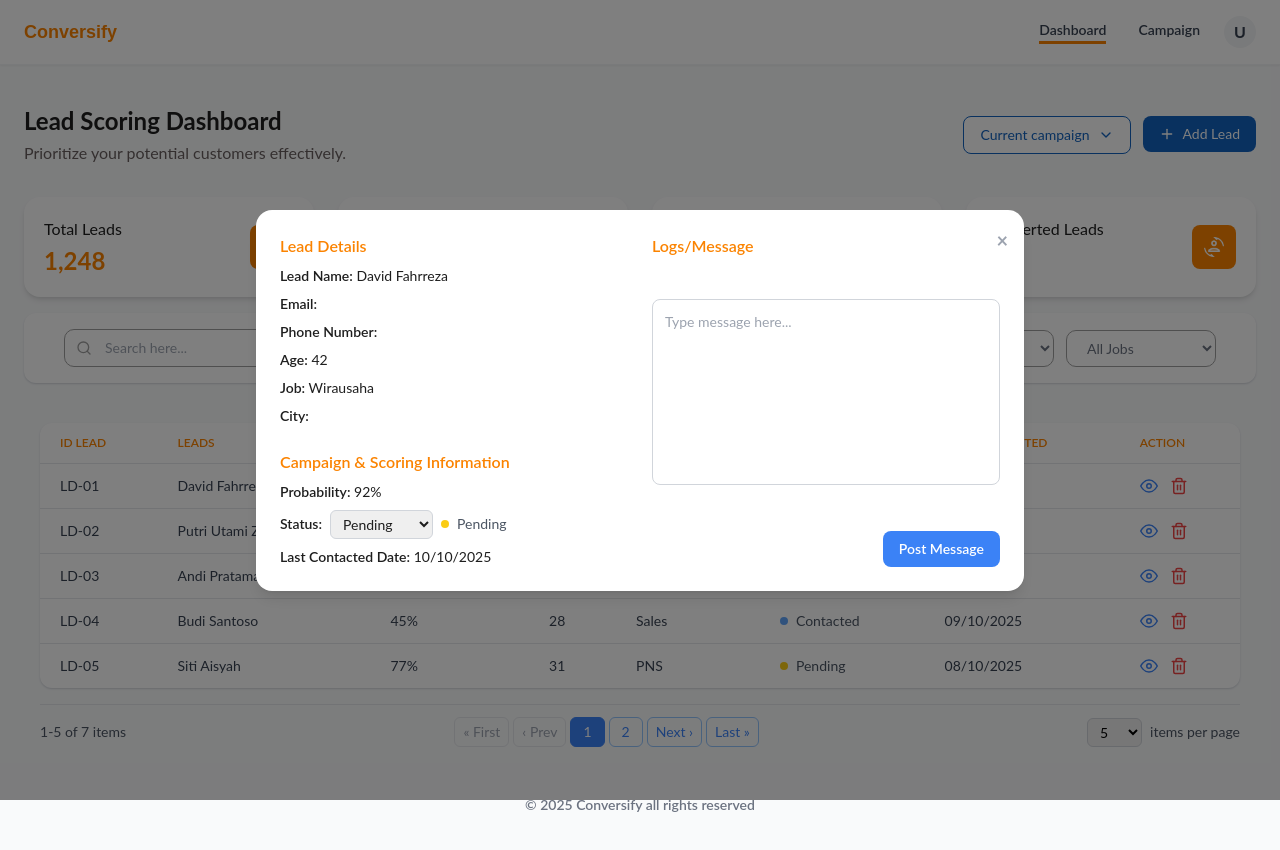
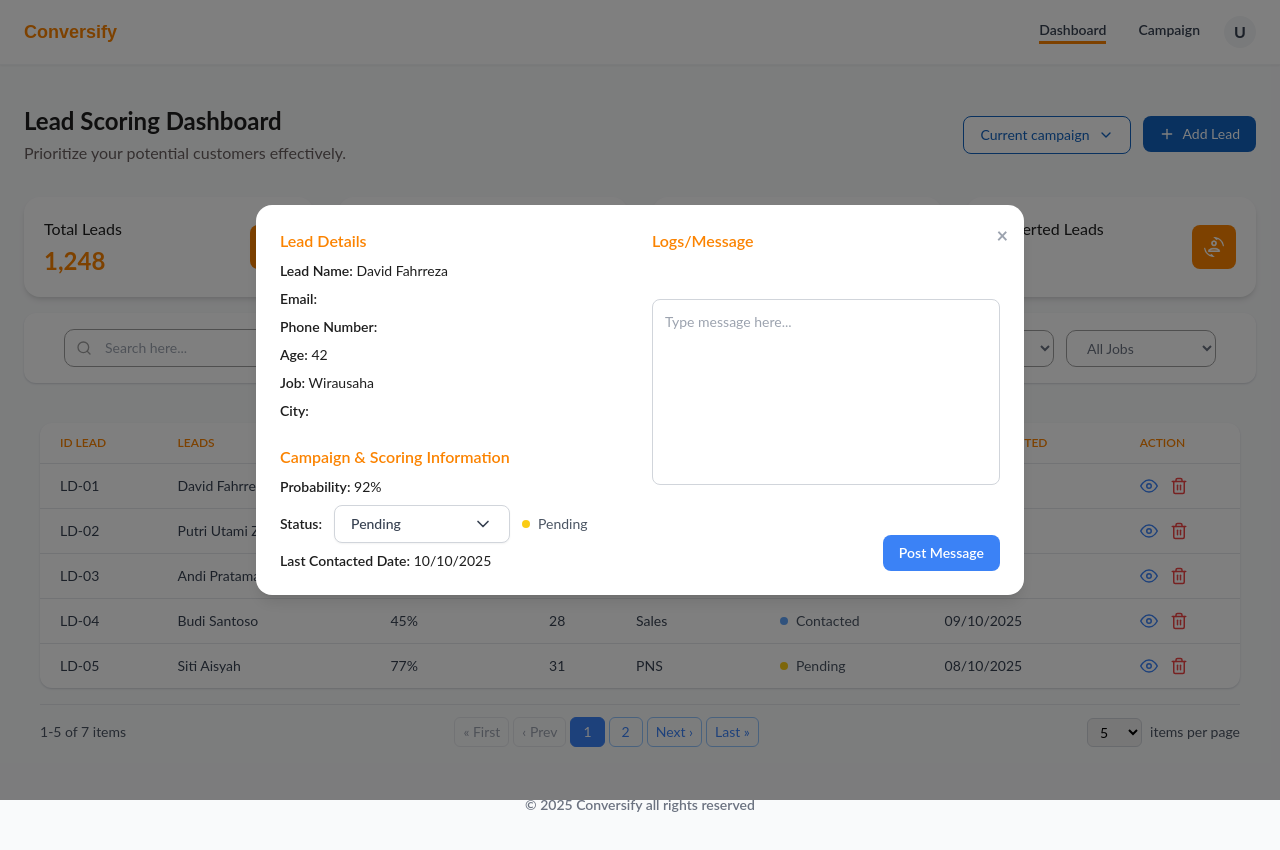
Before and after one commit to konversify-dev/FRONTEND, a React (Vite) app: page /dashboard in a window 1280 px wide. Both pictures are taken after a click on the icon 1148 px from the left and 486 px from the top of the page. Shown: the top 850 px of the page. Built offline with nearby package versions, Linux system fonts and the light colour scheme.

Commit message:
feat: add CustomDropdown component and integrate it into LeadDetailsModal for improved status selection

```diff
--- a/src/components/sales/LeadDetailsModal.jsx
+++ b/src/components/sales/LeadDetailsModal.jsx
@@ -1,5 +1,6 @@
 import React from "react";
 import StatusBadge from "../utils/StatusBadge";
+import CustomDropdown from "../utils/CustomDropdown";
 
 export default function LeadDetailsModal({ lead, onStatusChange }) {
   if (!lead) return null;
@@ -8,7 +9,9 @@ export default function LeadDetailsModal({ lead, onStatusChange }) {
     <div className="grid grid-cols-1 lg:grid-cols-2 gap-6">
       {/* Bagian kiri: Detail Lead */}
       <div>
-        <h2 className="text-primary-light font-semibold text-md mb-2">Lead Details</h2>
+        <h2 className="text-primary-light font-semibold text-md mb-2">
+          Lead Details
+        </h2>
         <div className="space-y-2 text-sm text-primary-darkest">
           <p><span className="font-semibold">Lead Name:</span> {lead.name}</p>
           <p><span className="font-semibold">Email:</span> {lead.email}</p>
@@ -19,35 +22,40 @@ export default function LeadDetailsModal({ lead, onStatusChange }) {
         </div>
 
         <div className="mt-6">
-            <h3 className="text-primary-light font-semibold text-md mb-2">Campaign & Scoring Information</h3>
-            <div className="space-y-2 text-sm text-primary-darkest">
-                <p><span className="font-semibold">Probability:</span> {lead.probability}</p>
+          <h3 className="text-primary-light font-semibold text-md mb-2">
+            Campaign & Scoring Information
+          </h3>
+          <div className="space-y-2 text-sm text-primary-darkest">
+            <p>
+              <span className="font-semibold">Probability:</span>{" "}
+              {lead.probability}
+            </p>
 
-                {/* Dropdown Status */}
-                <div className="flex items-center gap-2 mt-2">
-                    <span className="font-semibold">Status:</span>
-                    <select
-                    value={lead.status}
-                     onChange={(e) => onStatusChange(e.target.value)}
-                    className="border border-gray-300 rounded-md px-2 py-1 text-sm focus:ring-2 focus:ring-primary-light focus:outline-none"
-                    >
-                    <option value="Pending">Pending</option>
-                    <option value="Contacted">Contacted</option>
-                    <option value="Converted">Converted</option>
-                    <option value="Failed">Failed</option>
-                    </select>
-                    <StatusBadge status={lead.status} />
-                </div>
-
-                <p><span className="font-semibold">Last Contacted Date:</span> {lead.lastContact}</p>
+            {/* ✅ Dropdown Status pakai CustomDropdown */}
+            <div className="flex items-center gap-3 mt-2">
+              <span className="font-semibold">Status:</span>
+              <CustomDropdown
+                options={["Pending", "Contacted", "Converted", "Failed"]}
+                defaultValue={lead.status}
+                onChange={(newStatus) => onStatusChange(newStatus)}
+                width="w-44"
+              />
+              <StatusBadge status={lead.status} />
             </div>
 
-            </div>
+            <p>
+              <span className="font-semibold">Last Contacted Date:</span>{" "}
+              {lead.lastContact}
+            </p>
+          </div>
+        </div>
       </div>
 
       {/* Bagian kanan: Logs / Message */}
       <div className="flex flex-col justify-between">
-        <h2 className="text-primary-light font-semibold text-md mb-2">Logs/Message</h2>
+        <h2 className="text-primary-light font-semibold text-md mb-2">
+          Logs/Message
+        </h2>
         <textarea
           placeholder="Type message here..."
           className="w-full border border-gray-300 rounded-lg p-3 text-sm resize-none focus:ring-2 focus:ring-primary-light focus:outline-none"
--- /dev/null
+++ b/src/components/utils/CustomDropdown.jsx
@@ -0,0 +1,79 @@
+import React, { useState, useRef, useEffect } from "react";
+import { FiChevronDown } from "react-icons/fi";
+
+export default function CustomDropdown({
+  options = [],
+  defaultValue = "Select an option",
+  onChange,
+  width = "w-48",
+}) {
+  const [isOpen, setIsOpen] = useState(false);
+  const [selected, setSelected] = useState(defaultValue);
+  const dropdownRef = useRef(null);
+
+  // Tutup dropdown saat klik di luar area
+  useEffect(() => {
+    const handleClickOutside = (event) => {
+      if (dropdownRef.current && !dropdownRef.current.contains(event.target)) {
+        setIsOpen(false);
+      }
+    };
+    document.addEventListener("mousedown", handleClickOutside);
+    return () => document.removeEventListener("mousedown", handleClickOutside);
+  }, []);
+
+  const handleSelect = (option) => {
+    setSelected(option);
+    setIsOpen(false);
+    if (onChange) onChange(option);
+  };
+
+  return (
+    <div ref={dropdownRef} className={`relative inline-block text-left ${width}`}>
+      {/* Tombol Utama */}
+      <button
+        onClick={() => setIsOpen(!isOpen)}
+        className="
+          inline-flex items-center justify-between
+          w-full px-4 py-2
+          bg-white text-gray-700 font-medium
+          rounded-lg border border-gray-300
+          shadow-sm hover:bg-gray-50
+          focus:outline-none
+          transition-all duration-200
+        "
+      >
+        {selected}
+        <FiChevronDown
+          className={`ml-2 h-5 w-5 transform transition-transform ${
+            isOpen ? "rotate-180" : ""
+          }`}
+        />
+      </button>
+
+      {/* Dropdown Menu */}
+      {isOpen && (
+        <div
+          className="
+            absolute z-10 mt-2 w-full
+            bg-white border border-gray-200
+            rounded-lg shadow-lg
+          "
+        >
+          {options.map((option, index) => (
+            <div
+              key={index}
+              onClick={() => handleSelect(option)}
+              className="
+                px-4 py-2 text-gray-700 hover:bg-gray-200
+                cursor-pointer transition-colors duration-150
+              "
+            >
+              {option}
+            </div>
+          ))}
+        </div>
+      )}
+    </div>
+  );
+}
```
